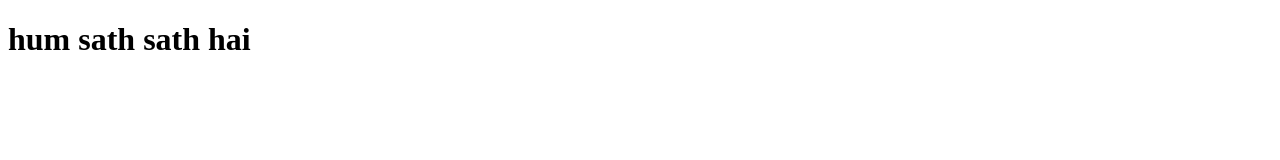
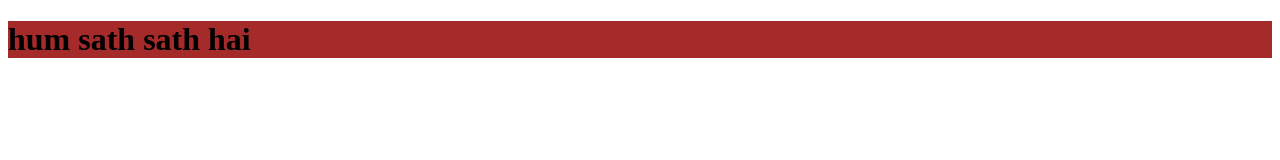
Before and after one commit to gyi89/sblogsathhai, a plain HTML site: page index.html in a window 1280 px wide. Drawn offline with Linux system fonts and the light colour scheme.

Commit message:
main manish hu mera kaam dekh lijiye

```diff
--- a/index.html
+++ b/index.html
@@ -4,6 +4,7 @@
     <meta charset="UTF-8">
     <meta name="viewport" content="width=device-width, initial-scale=1.0">
     <title>Document</title>
+    <link rel="stylesheet" href="style1.css">
 </head>
 <body>
     <h1>hum sath sath hai</h1>
--- /dev/null
+++ b/style1.css
@@ -0,0 +1,3 @@
+h1{
+    background-color: brown;
+}
```
